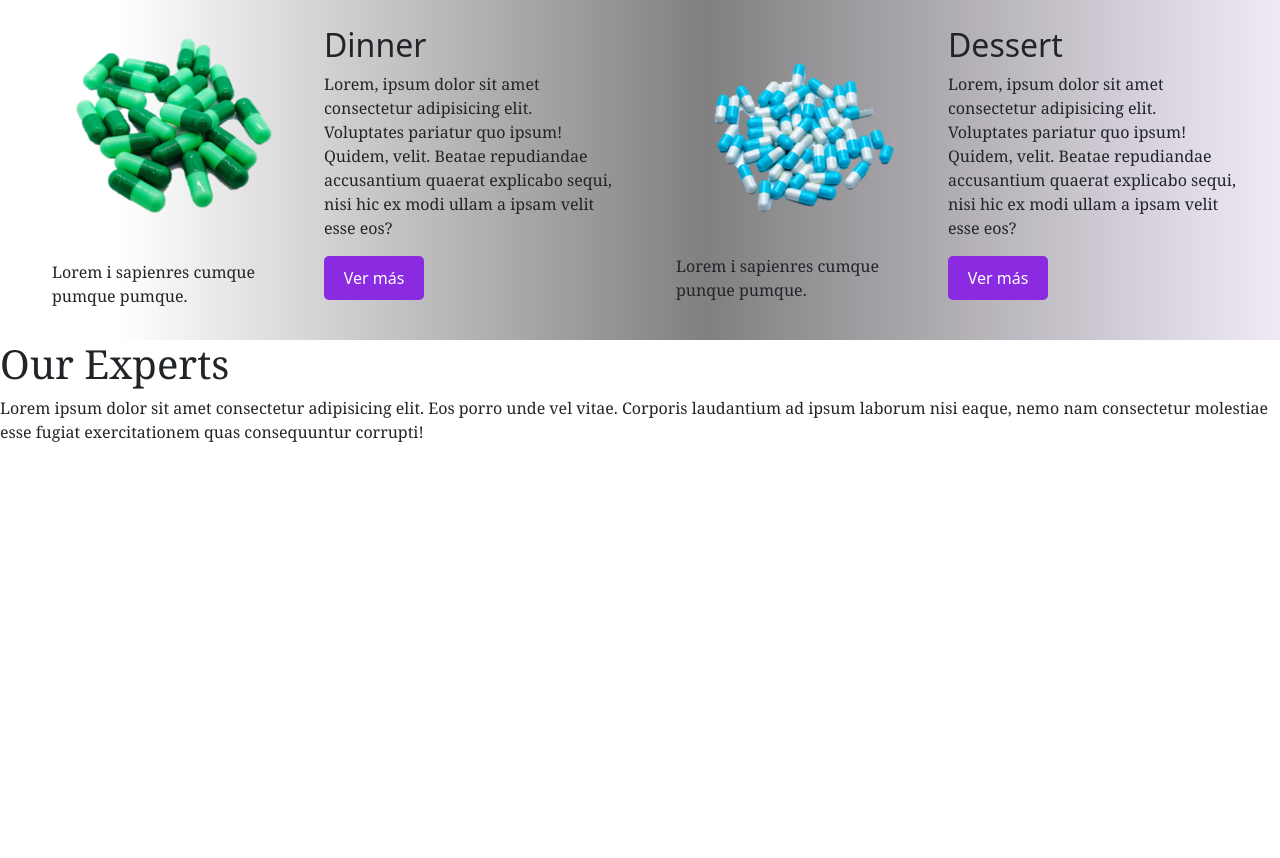
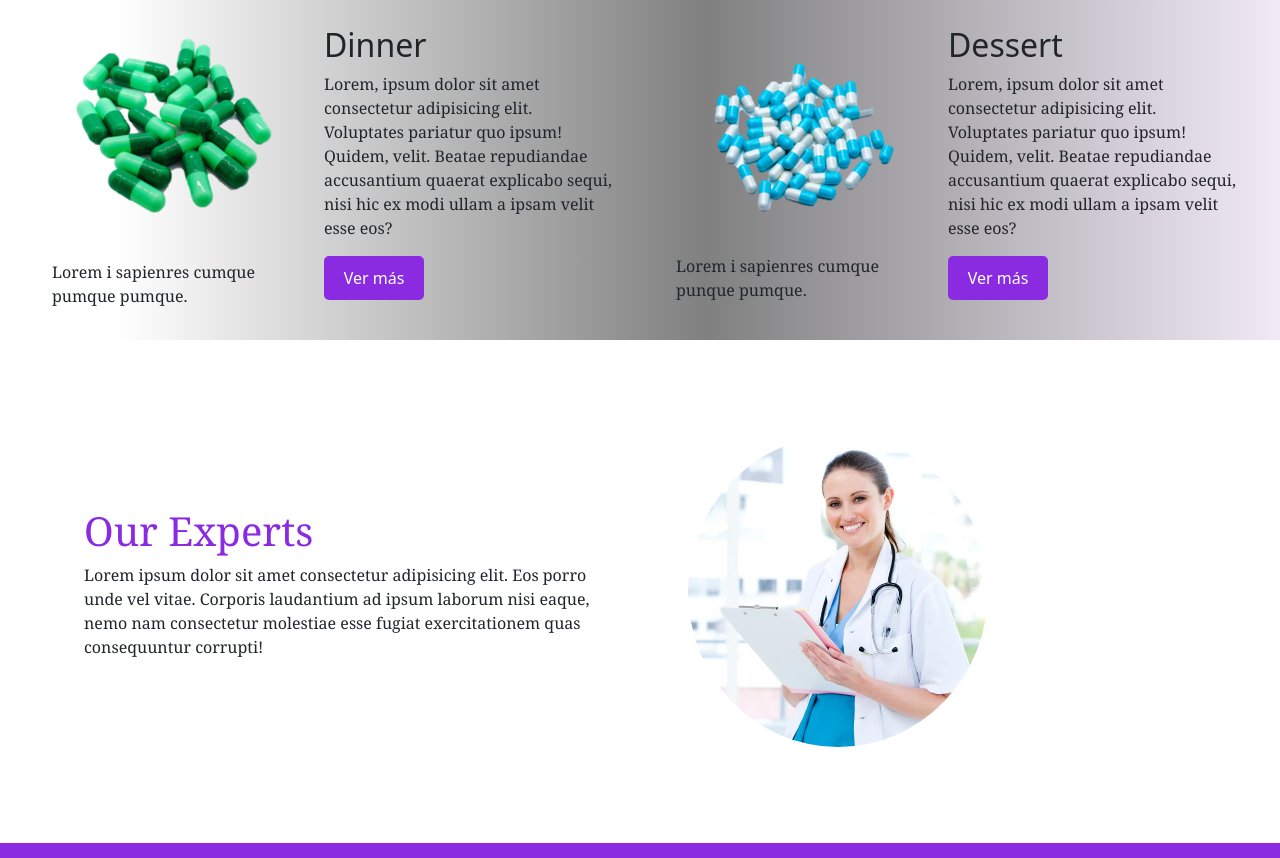
Before and after one commit to hespic/proyecto-Pills-meal, a plain HTML site: page pages/plans-and-menu.html in a window 1280 px wide. Shown: the part 760-1618 px from the top of the page. Before the commit the page ends 1220 px from the top, so only its background shows below. Drawn offline with nearby package versions, Linux system fonts and the light colour scheme.

Commit message:
Se agrega sección de espertos. Investigar cómo hacer para que la imagen se cambie sola cada dos segundos y se coloque la foto de otro dr

```diff
--- a/assets/ccs/style.css
+++ b/assets/ccs/style.css
@@ -467,7 +467,7 @@
             width: 100%;
             height: 50%;
         }
-        .color-titulos{
+        .color-titulo{
             color: blueviolet;
             font-family: Georgia, 'Times New Roman', Times, serif;
             font-size: 40px;
@@ -502,3 +502,8 @@
         .pill-turquesa:hover{
             transform: scale(1.5);
         }
+        .fotos-doctores{
+            border-radius: 50%;
+            width: 300px;
+            align-self: center;
+        }
--- a/pages/plans-and-menu.html
+++ b/pages/plans-and-menu.html
@@ -7,7 +7,6 @@
     <title>plans-and-menu</title>
     <link rel="shortcut icon" href="../assets/img/logo pills.png" type="image/x-icon">
     <link rel="stylesheet" href="../assets/ccs/style.css">
-    <link rel="stylesheet" href="https://cdnjs.cloudflare.com/ajax/libs/font-awesome/6.2.1/css/all.min.css">
     <link href="https://cdn.jsdelivr.net/npm/bootstrap@5.3.0-alpha1/dist/css/bootstrap.min.css" rel="stylesheet" integrity="sha384-GLhlTQ8iRABdZLl6O3oVMWSktQOp6b7In1Zl3/Jr59b6EGGoI1aFkw7cmDA6j6gD" crossorigin="anonymous">
 
 
@@ -87,20 +86,21 @@
                 </div>
             </div>
 
-            <div>
-            <H1 class="color-titulo">Our Experts</H1>
-            <p>Lorem ipsum dolor sit amet consectetur adipisicing elit. Eos porro unde vel vitae. Corporis laudantium ad ipsum laborum nisi eaque, nemo nam consectetur molestiae esse fugiat exercitationem quas consequuntur corrupti!</p>
-
+            <div class="row align-items-center p-5">
+                <div class="col-12 col-md-6 col-xl-6 p-5">
+                    <H1 class="color-titulo">Our Experts</H1>
+                    <p>Lorem ipsum dolor sit amet consectetur adipisicing elit. Eos porro unde vel vitae. Corporis laudantium ad ipsum laborum nisi eaque, nemo nam consectetur molestiae esse fugiat exercitationem quas consequuntur corrupti!</p>
+                </div>
+                <div class="col-12 col-md-6 col-xl-6 p-5">
+                <img class="fotos-doctores" src="../assets/img/doctora.jpg" alt="">
+                </div>
             </div>
 
+        <footer>
 
-    <main>
+        </footer>
+        <script src="https://cdn.jsdelivr.net/npm/bootstrap@5.3.0-alpha1/dist/js/bootstrap.bundle.min.js" integrity="sha384-w76AqPfDkMBDXo30jS1Sgez6pr3x5MlQ1ZAGC+nuZB+EYdgRZgiwxhTBTkF7CXvN" crossorigin="anonymous"></script>
 
-    </main>
-
-    <aside>
-
-    </aside>
 
 </body>
 </html>
```
Also changed, not shown: pages/how-it-works.html (+1 -1 lines).
